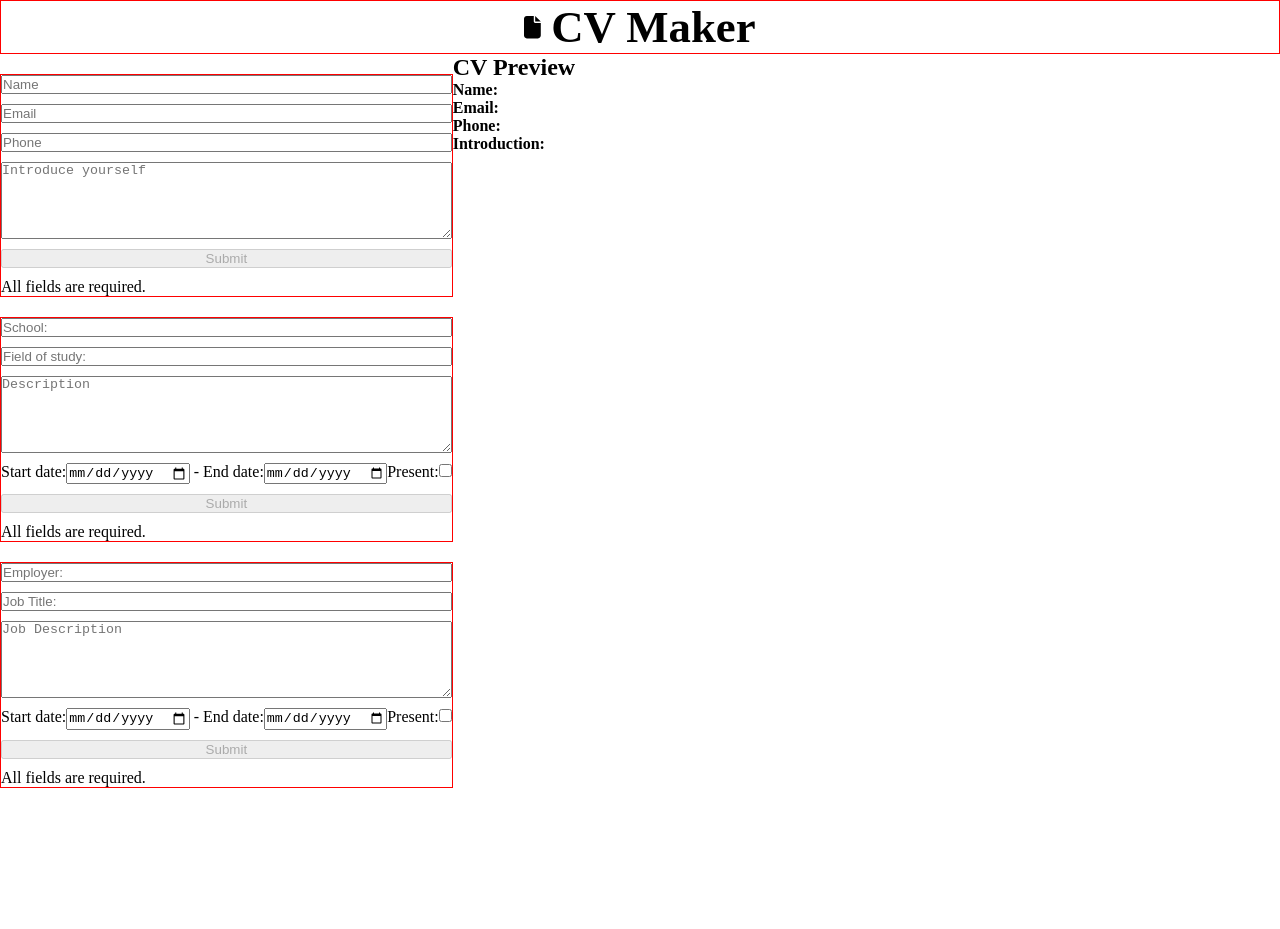
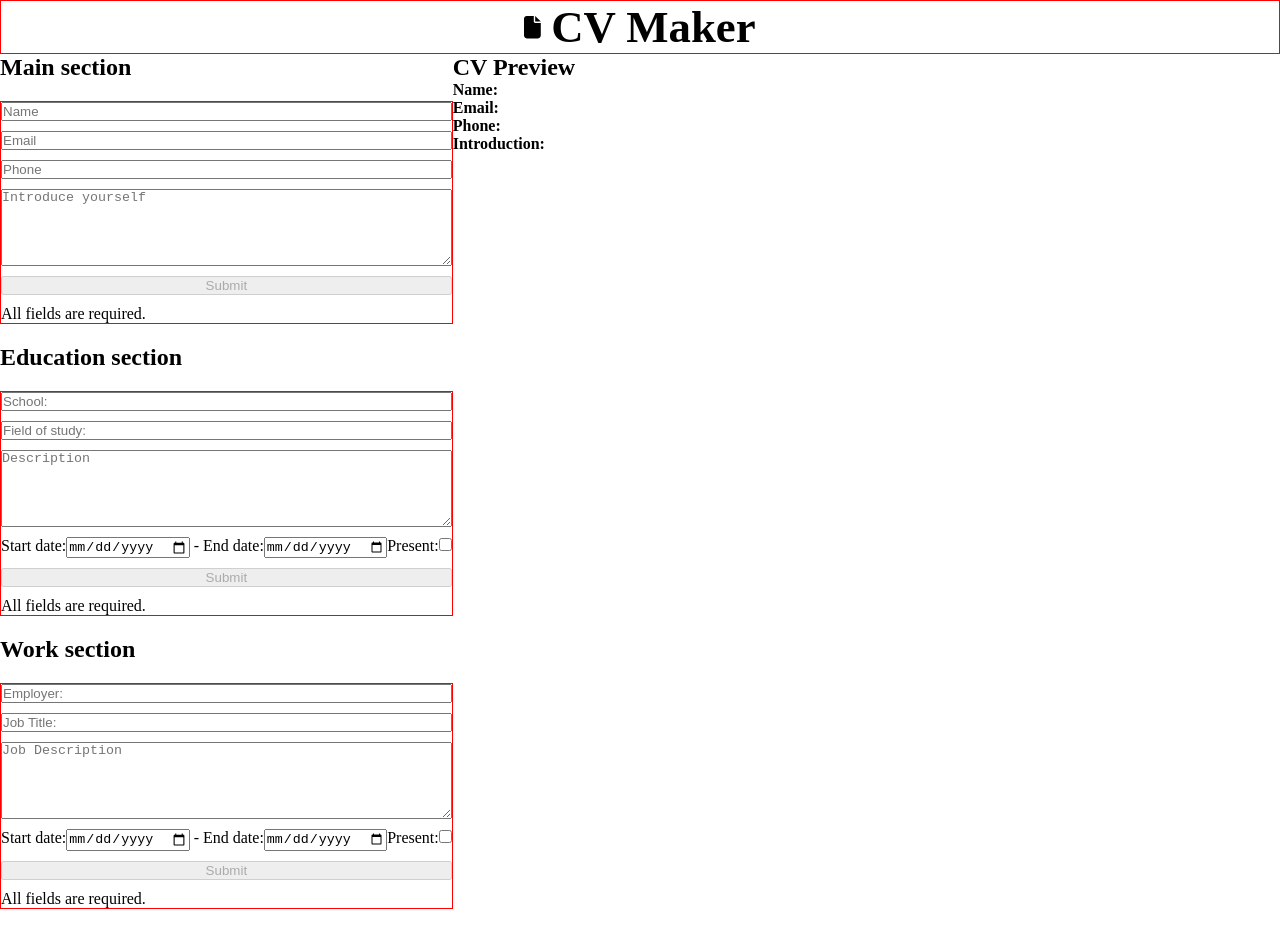
Before and after one commit to nikola88393/CV-Application, a React (Vite) app: page / in a window 1280 px wide. Before the commit the page ends 808 px from the top, so only its background shows below. Built offline with nearby package versions, Linux system fonts and the light colour scheme.

Commit message:
Add title to each input section

```diff
--- a/src/HistorySection.jsx
+++ b/src/HistorySection.jsx
@@ -92,6 +92,7 @@ export function Section({ cb, data, delCb, labels, placeholders }) {
 
   return (
     <div className="inputSection">
+      <h2 className="sectionHeader">{labels.title}</h2>
       <form action="#" onSubmit={handleSubmit} className="formSection">
         {isEditing && (
           <div>
@@ -144,7 +145,11 @@ export function EduSection({ cb, eduData, eduDelCb }) {
       cb={cb}
       data={eduData}
       delCb={eduDelCb}
-      labels={{ primary: "School", secondary: "Field of study" }}
+      labels={{
+        primary: "School",
+        secondary: "Field of study",
+        title: "Education section",
+      }}
       placeholders={{ description: "Description" }}
       entity="education"
     />
@@ -157,7 +162,11 @@ export function WorkSection({ cb, workData, workDelCb }) {
       cb={cb}
       data={workData}
       delCb={workDelCb}
-      labels={{ primary: "Employer", secondary: "Job Title" }}
+      labels={{
+        primary: "Employer",
+        secondary: "Job Title",
+        title: "Work section",
+      }}
       placeholders={{ description: "Job Description" }}
       entity="work"
     />
--- a/src/MainSection.jsx
+++ b/src/MainSection.jsx
@@ -30,6 +30,7 @@ export function MainSection({ cb }) {
 
   return (
     <div className="inputSection">
+      <h2 className="sectionHeader">Main section</h2>
       <form action="#" className="formSection" onSubmit={handleSubmit}>
         <Input
           name="name"
```
